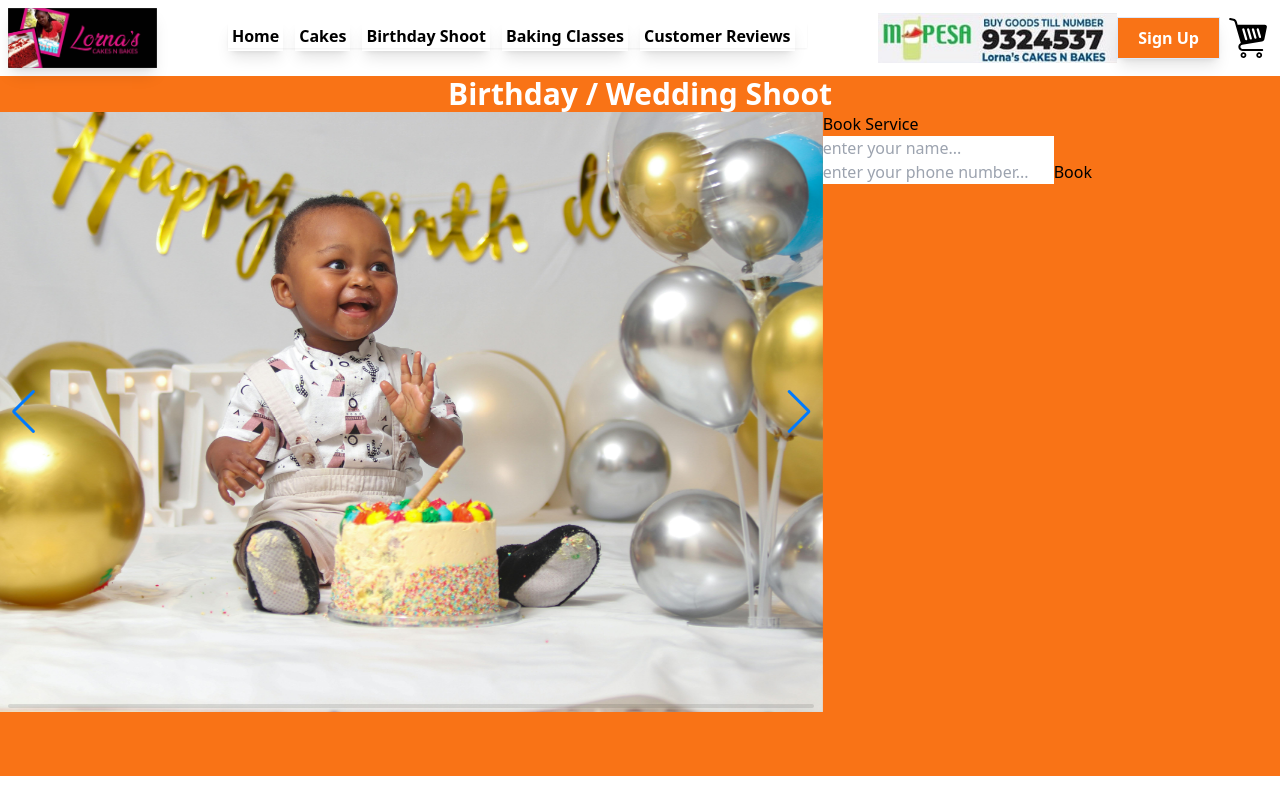
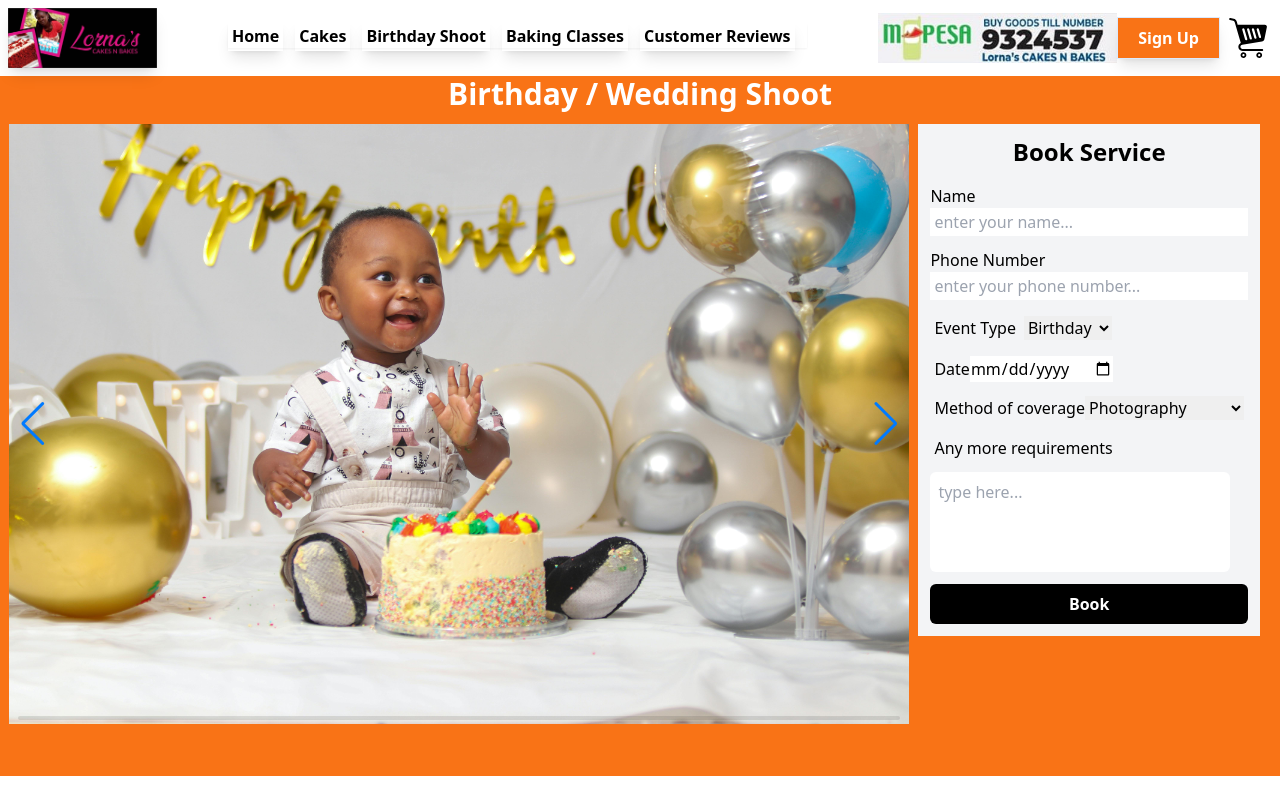
Before and after one commit to coderbenny/lornas-cakes-frontend, a React (Create React App) app: page /shoot in a window 1280 px wide. Built offline with nearby package versions, Linux system fonts and the light colour scheme; data requests are answered from the project's data file.

Commit message:
added the book form for the events page

```diff
--- a/db.json
+++ b/db.json
@@ -248,26 +248,5 @@
       "description": "This Masterclass takes you from Level 0 to Level 100 in making Bread."
     }
   ],
-  "cart": [
-    {
-      "id": 2,
-      "image_url": "/delicious-cake.jpg",
-      "image_alt": "cake",
-      "type": "Chocolate cake",
-      "price": "$10.00",
-      "description": "Silky cocoa dream: layers of deep chocolate richness with a melt-in-mouth allure.",
-      "weight": 1,
-      "quantity": 1
-    },
-    {
-      "id": 3,
-      "image_url": "/delicious-cake.jpg",
-      "image_alt": "cake",
-      "type": "Black forest cake",
-      "price": "$10.00",
-      "description": "Dark cherry allure: luscious layers of chocolate and fruit, a woodland delight.",
-      "weight": 1,
-      "quantity": 1
-    }
-  ]
+  "cart": []
 }
--- a/src/components/BirthdaySurprise.js
+++ b/src/components/BirthdaySurprise.js
@@ -16,16 +16,36 @@ function BirthdaySurprise() {
 
     return (
         <div className="items-center align-center justify-center bg-orange-500 h-[700px]">
-            <h1 className="font-bold text-3xl text-center text-white">Birthday / Wedding Shoot</h1>
+            <h1 className="font-bold text-3xl text-center mb-3 text-white">Birthday / Wedding Shoot</h1>
             <div className="content flex">
                 <SwipeCard slides={slideData} />
 
-                <div className="">
-                    <form >
-                        <h1 className="">Book Service</h1>
-                        <input type="text" placeholder="enter your name..." />
-                        <input type="text" placeholder="enter your phone number..." />
-                        <button>Book</button>
+                <div className="max-w-[800px] mr-5">
+                    <form className="flex flex-col justify-center bg-gray-100 p-3">
+                        <h1 className="font-bold text-center bold text-2xl mb-4">Book Service</h1>
+                        <label>Name</label>
+                        <input type="text" placeholder="enter your name..." name="fname" className="h-7 mb-3 p-1" />
+                        <label>Phone Number</label>
+                        <input type="text" placeholder="enter your phone number..." name="phone" className="h-7 mb-3 p-1" />
+                        <label className="h-7 mb-3 p-1" for="event">Event Type
+                            <select className="ml-2" name="event">
+                                <option value="birthday">Birthday</option>
+                                <option value="wedding">Wedding</option>
+                            </select>
+                        </label>
+                        <label for="date" className="h-7 mb-3 p-1">Date
+                            <input type="date" name="date" />
+                        </label>
+                        <label for="coverage" className="h-7 mb-3 p-1">Method of coverage
+                            <select>
+                                <option value="photography">Photography</option>
+                                <option value="videography">Videography</option>
+                                <option value="none">None of the above</option>
+                            </select>
+                        </label>
+                        <label className="h-7 mb-3 p-1">Any more requirements</label>
+                        <textarea placeholder="type here..." className="p-2 mb-3 rounded-md h-[100px] w-[300px] resize-none"></textarea>
+                        <button className="p-2 bg-black rounded-md text-white font-bold">Book</button>
                     </form>
                 </div>
             </div>
--- a/src/components/Cart.js
+++ b/src/components/Cart.js
@@ -47,7 +47,7 @@ function Cart() {
             <div className="flex-column w-[700px] items-center justify-between border-4 rounded-md border-white mx-auto bg-black p-1">
                 <div className="flex-column text-center p-2">
                     <h1 className="font-bold text-red-400 text-2xl">TOTAL</h1>
-                    <p className="font-bold text-white text-3xl">{cart.length === 0 ? '' : total}</p>
+                    <p className="font-bold text-white text-3xl">{cart.length === 0 ? '' : `$${total}`}</p>
                 </div>
                 <button className="text-black bg-white w-full p-2 px-5 font-bold">Pay</button>
             </div>
--- a/src/components/SwipeCard.js
+++ b/src/components/SwipeCard.js
@@ -14,13 +14,13 @@ function SwipeCard({ slides }) {
   const swiper = new Swiper('.swiper', {
 
     // Autoplay delay in seconds
-    autoplay: {
-      delay: 5000,
-    },
+    // autoplay: {
+    //   delay: 5000,
+    // },
 
 
     // Optional parameters
-    direction: 'vertical',
+    direction: 'horizontal',
     loop: true,
 
     // If we need pagination
@@ -64,7 +64,7 @@ function SwipeCard({ slides }) {
         {/* ... Render slides dynamically if needed */}
       </div>
       {/* If we need pagination */}
-      {/* <div className="swiper-pagination"></div> */}
+      <div className="swiper-pagination"></div>
 
       {/* If we need navigation buttons */}
       <div className="swiper-button-prev"></div>
```
